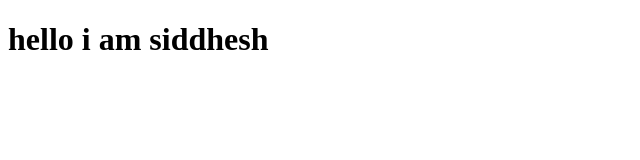
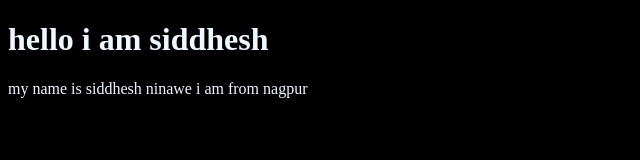
Before and after one commit to SiddheshNinawe/SiddheshNinawe, a plain HTML site: page index.html in a window 1280 px wide. Shown: the whole page, without its empty margins (0-640 px from the left). Drawn offline with Linux system fonts and the light colour scheme.

Commit message:
added style page

```diff
--- a/index.html
+++ b/index.html
@@ -5,11 +5,13 @@
     <meta charset="UTF-8">
     <meta http-equiv="X-UA-Compatible" content="IE=edge">
     <meta name="viewport" content="width=device-width, initial-scale=1.0">
+    <link rel="stylesheet" href="style.css">
     <title>Document</title>
 </head>
 
 <body>
     <h1> hello i am siddhesh </h1>
+    <p> my name is siddhesh ninawe i am from nagpur</p>
 </body>
 
 </html>
--- /dev/null
+++ b/style.css
@@ -0,0 +1,4 @@
+body {
+  background: #000;
+  color: aliceblue;
+}
```
